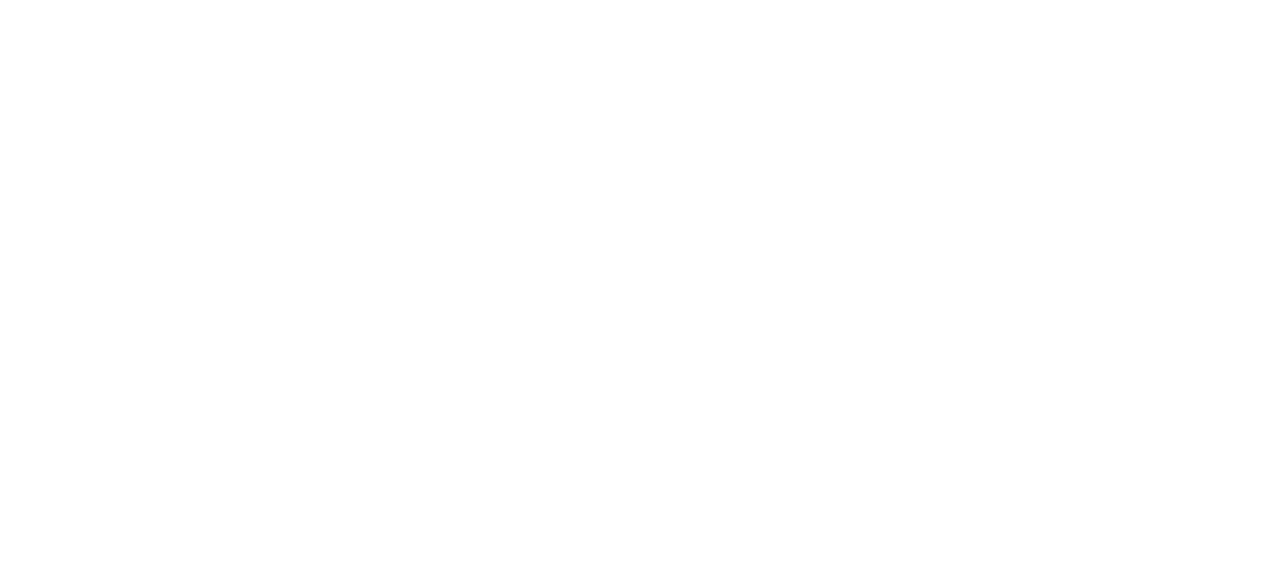
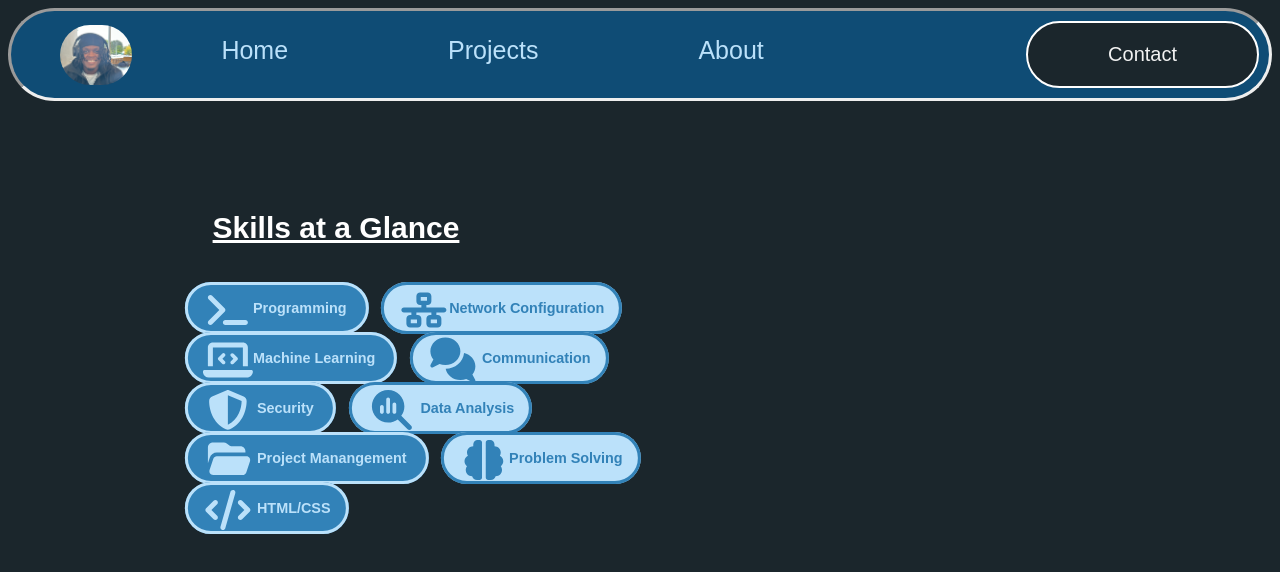
Before and after one commit to honestyjohn06/Honesty-Portfolio, a plain HTML site: page aboutme.html in a window 1280 px wide. Drawn offline with Linux system fonts and the light colour scheme; a web font is replaced by a local one.

Commit message:
Second Commit - Finished Homepage and Added skills for about me page

```diff
--- a/aboutme.html
+++ b/aboutme.html
@@ -0,0 +1,72 @@
+<!DOCTYPE HTML>
+
+<html>
+
+<head>
+    <meta charset="UTF-8">
+    <title>About Me</title>
+    <link rel="stylesheet" type="text/css" href="style.css">
+    <link rel="preconnect" href="https://fonts.googleapis.com">
+    <link rel="preconnect" href="https://fonts.gstatic.com" crossorigin>
+    <link href="https://fonts.googleapis.com/css2?family=SUSE+Mono:ital,wght@0,100..800;1,100..800&display=swap"
+        rel="stylesheet">
+    <link rel="preconnect" href="https://fonts.googleapis.com">
+    <link rel="preconnect" href="https://fonts.gstatic.com" crossorigin>
+    <link
+        href="https://fonts.googleapis.com/css2?family=SUSE+Mono:ital,wght@0,100..800;1,100..800&family=Zalando+Sans+Expanded:ital,wght@0,200..900;1,200..900&display=swap"
+        rel="stylesheet">
+
+</head>
+
+<body>
+    <div id="wrapper">
+        <header>
+            <nav class="navbar">
+                <ul>
+                    <!--NAVIGATION BAR + SMALL PROFILE PICTURE-->
+                    <li><img src="pfp.jpg" width="5%" height="100%"></li>
+                    <li><a href="index.html">Home</a></li>
+                    <li><a href="projects.html">Projects</a></li>
+                    <li><a href="aboutme.html">About</a></li>
+                    <li class="contact"><a href="contactme.html">Contact</a></li>
+                </ul>
+            </nav>
+        </header>
+        <div class="left-column">
+            <h2 class="skills-title">Skills at a Glance</h2>
+
+            <div class="icon-container">
+
+            <div class="light-icons">
+                <img src="skills icons/programming-icon.svg" alt="Programming" class="skill-icons">Programming
+            </div>
+
+            <div class="dark-icons">
+                <img src="skills icons/network-icon.svg" alt="Network Configuration" class="skill-icons">Network Configuration
+            </div>
+            <div class="light-icons">
+                <img src="skills icons/machine-icon.svg" alt="Machine Learning" class="skill-icons">Machine Learning
+            </div>
+            <div class="dark-icons">
+                <img src="skills icons/communication-icon.svg" alt="Communication" class="skill-icons">   Communication
+            </div>
+            <div class="light-icons">
+                <img src="skills icons/security-icon.svg" alt="Security" class="skill-icons">   Security
+            </div>
+            <div class="dark-icons">
+                <img src="skills icons/data-icon.svg" alt="Data Managee" class="skill-icons">  Data Analysis
+            </div>
+            <div class="light-icons">
+                <img src="skills icons/management-icon.svg" alt="Project Manangement" class="skill-icons"> Project Manangement
+            </div>
+            <div class="dark-icons">
+                <img src="skills icons/problemsolve-icon.svg" alt="Problem Solving" class="skill-icons">Problem Solving
+            </div>
+            <div class="light-icons">
+                <img src="skills icons/htmlcss-icon.svg" alt="HTML/CSS" class="skill-icons"> HTML/CSS
+        </div>
+
+
+</body>
+
+</html>
--- a/style.css
+++ b/style.css
@@ -1,12 +1,13 @@
 /*#E9E3DF #FF7A30 #465C88 #000000
 * CSS Document */
 @charset "UTF-8";
+
 /* Color Scheme : #E9E3DF #FF7A30 #465C88 #000000/
 /* The body tag style applies to all elements on the page*/
 body {
     background: #1B262C;
-    font-family:"SUSE Mono", sans-serif;
-    font-style:bold;
+    font-family: "SUSE Mono", sans-serif;
+    font-style: bold;
     color: #3282B8;
 }
 
@@ -19,7 +20,7 @@ header {
     list-style-type: none;
     background-color: #0F4C75;
     border-radius: 100px;
-    border-style:inset;
+    border-style: inset;
     padding-top: 5px;
     margin: 0px;
     overflow: hidden;
@@ -44,7 +45,7 @@ header {
     float: right;
 }
 
-.navbar .contact a  {
+.navbar .contact a {
     color: #f2f2f2;
     padding: 20px 80px;
     text-decoration: none;
@@ -52,7 +53,7 @@ header {
     display: block;
     text-align: right;
     border-style: inset;
-    background-color:#1B262C;
+    background-color: #1B262C;
     border: 2px solid #ffffff;
     border-radius: 999px;
     margin: 5px 10px 10px;
@@ -79,46 +80,47 @@ header {
     border: 2px solid #ffffff;
 }
 
-.left-column{
+.left-column {
     float: left;
-    width: 55%;
+    width: 50%;
 }
 
-.right-column{
-    float:right;
-    width: 40%;
-    text-align: center;
+.right-column {
+    float: right;
+    width: 50%;
+
 }
 
 
-h1{
-    margin-top: 5%;
-    margin-left: 20%;
+h1 {
+    margin-top: 15%;
+    margin-left: 28%;
     margin-right: 4%;
     font-family: "Zalando Sans Expanded", sans-serif;
     color: white;
-    font-size: 40px;
+    font-size:  30px;
     border-radius: 40px;
     padding: 15px;
     border-color: #3282B8;
     border-style: outset;
-    overflow:auto;
+    max-width: fit-content;
 }
 
 .right-column img {
     width: 450px;
-    height: 600px;
+    height: 575px;
     border-radius: 50px;
     border: 5px solid #BBE1FA;
     margin-top: 5%;
+    margin-left:30% ;
 }
 
 .left-column p {
     color: #BBE1FA;
     font-size: small;
     text-align: center;
-    margin-left: 30%;
-    margin-right: 20%;
+    margin-left: 20%;
+    margin-right: 0%;
     font-size: 100%;
     line-height: 150%;
     padding: 10px;
@@ -126,8 +128,109 @@ h1{
 }
 
 .left-column img {
-    height: 60px;
-    margin-left: 30%;
-    margin-top: 9%;
+    height: 50px;
+    padding: 0px;
     overflow: auto;
 }
+
+.social-links {
+    text-align: center;
+    margin-top: 15px;
+    margin-left: 20%;
+}
+
+.social-links a {
+    /* Make the link tags behave like elements that can sit side-by-side */
+    display: inline-block;
+    /* Add horizontal spacing between the icons */
+    margin: 0 8px;
+}
+
+
+.lets-talk-btn {
+    display: inline-block;
+    padding: 12px 25px;
+    background-color: #BBE1FA;
+    color: #1B262C;
+    text-decoration: none;
+    font-weight: bold;
+    border-radius: 8px;
+    transition: background-color 0.3s ease, transform 0.2s ease;
+    font-family: 'SUSE Mono', monospace;
+    overflow: auto;
+    margin-left: 50%;
+
+}
+
+.lets-talk-btn:hover {
+    background-color: #3282B8;
+    color: #BBE1FA;
+    transform: translateY(-5px);
+}
+
+.icon-container{
+    padding: 0px;
+    font-size: 30%;
+    transform: translateX(9%);
+    font-weight: bold;
+
+
+
+
+}
+
+.skill-icons {
+    vertical-align:middle;
+    padding: 0px;
+}
+
+.light-icons{
+    padding: 15px 15px;
+    background-color: #3282B8;
+    color: #BBE1FA;
+    border-style:solid;
+    border-radius: 50px;
+    max-width: fit-content;
+    transform: scale(20%);
+    font-size: 300%;
+    display: inline;
+    font-weight: 300%;
+    margin-left: 19%;
+
+
+}
+
+.dark-icons{
+
+    padding: 15px 15px;
+    background-color:#BBE1FA;
+    border-style: solid;
+    border-radius: 50px;
+    max-width: max-content;
+    transform: scale(20%);
+    font-size: 300%;
+    display: inline;
+    font-style: bold;
+    margin-left: 2%;
+    margin-block: 10%;
+    margin-inline: 2%;
+
+}
+
+h2 {
+    font-size: 100px;
+    font-weight: 300px;
+    font-style: bold;
+}
+
+.skills-title {
+    margin-top: 15%;
+    margin-left: 30%;
+    margin-right: 3%;
+    font-family: "Zalando Sans Expanded", sans-serif;
+    color: white;
+    font-size:  30px;
+    padding: 15px;
+    font-style: bold;
+    text-decoration: underline;
+}
```
Also changed, not shown: index.html (+21 -3 lines), github.svg (added), pfp.jpg (added), skills icons/communication-icon.svg (added), skills icons/data-icon.svg (added), skills icons/htmlcss-icon.svg (added), skills icons/machine-icon.svg (added), skills icons/management-icon.svg (added), skills icons/network-icon.svg (added), skills icons/problemsolve-icon.svg (added), skills icons/programming-icon.svg (added), skills icons/security-icon.svg (added).
